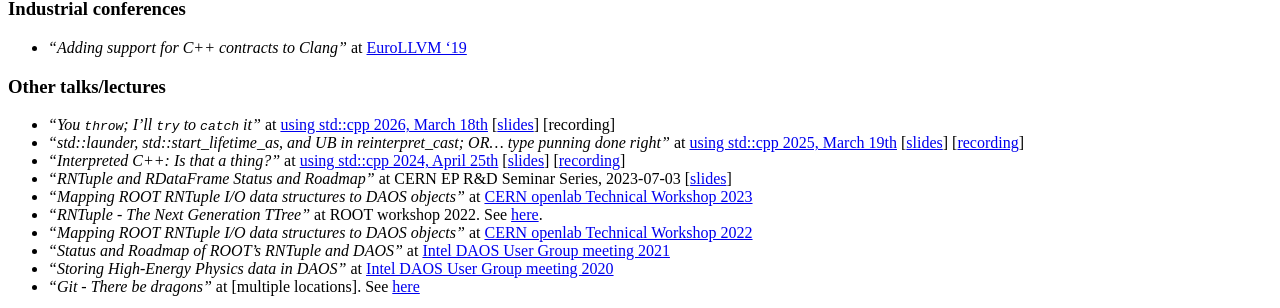
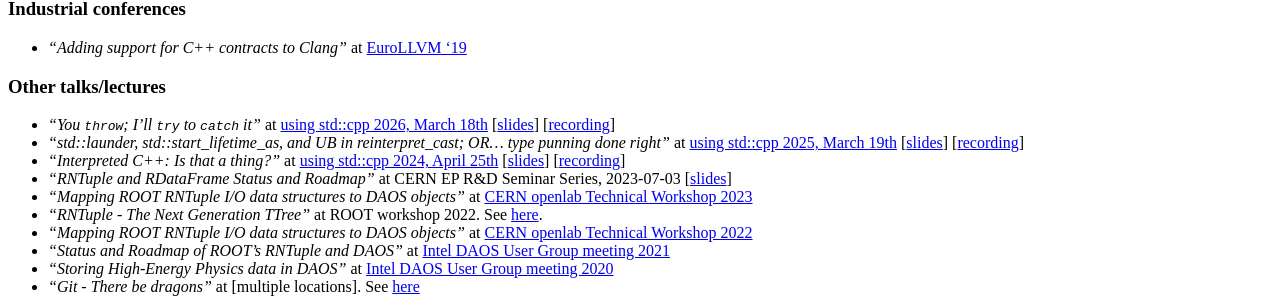
Before and after one commit to jalopezg-git/jalopezg-git.github.io, a Jekyll site: the page built from publications.md, in a window 1280 px wide. Shown: the part 1040-1348 px from the top of the page. Built offline with Jekyll 4.4.1, drawn with Linux system fonts in a browser that asks for light colours; Markdown is read by kramdown in place of the engine named in the settings; part of the change alters nothing that is shown.

```diff
--- a/publications.md
+++ b/publications.md
@@ -40,7 +40,7 @@ In Proceedings of the 29th International Conference on Compiler Construction (CC
 - _"Adding support for C++ contracts to Clang"_ at [EuroLLVM '19](https://llvm.org/devmtg/2019-04/)
 
 ### Other talks/lectures
-- _"You `throw`; I'll `try` to `catch` it"_ at [using std::cpp 2026, March 18th](https://usingstdcpp.org/)  [[slides](https://github.com/jalopezg-git/slides-using_stdcpp_2026/blob/master/main.pdf)]  [recording]
+- _"You `throw`; I'll `try` to `catch` it"_ at [using std::cpp 2026, March 18th](https://usingstdcpp.org/)  [[slides](https://github.com/jalopezg-git/slides-using_stdcpp_2026/blob/master/main.pdf)]  [[recording](https://www.youtube.com/watch?v=VwloPRtTGkU)]
 - _"std::launder, std::start\_lifetime\_as, and UB in reinterpret\_cast; OR... type punning done right"_ at [using std::cpp 2025, March 19th](https://usingstdcpp.org/)  [[slides](https://github.com/jalopezg-git/slides-using_stdcpp_2025/blob/master/main.pdf)]  [[recording](https://www.youtube.com/watch?v=NRV_bgN92DI)]
 - _"Interpreted C++: Is that a thing?"_ at [using std::cpp 2024, April 25th](https://usingstdcpp.org/)  [[slides](https://github.com/jalopezg-git/slides-using_stdcpp_2024/blob/master/main.pdf)]  [[recording](https://youtu.be/6xzR-IR85wM)]
 - _"RNTuple and RDataFrame Status and Roadmap"_ at CERN EP R&D Seminar Series, 2023-07-03 [[slides](/public/docs/EP_RD_WP7.4_EfficientAnalysis_03072023.pdf)]
```
